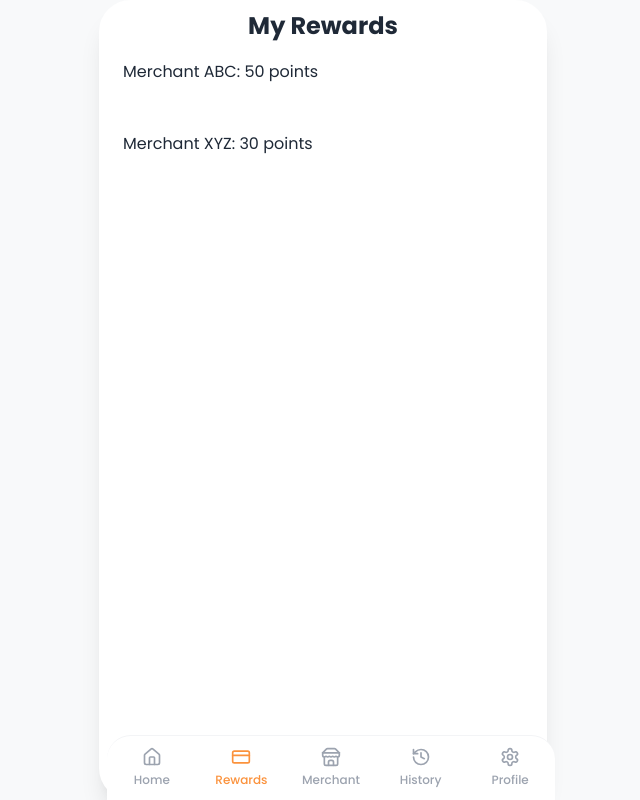
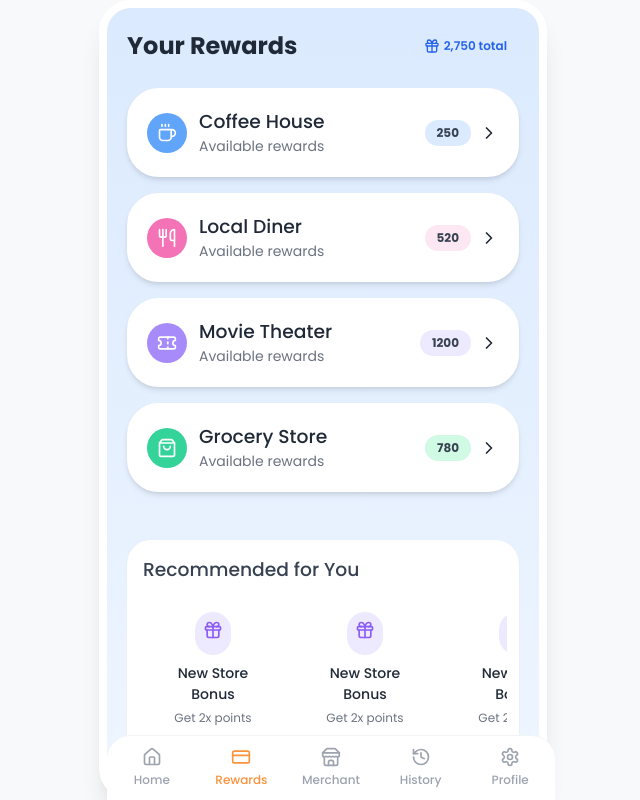
Before and after one commit to IMPAYQ/ui-impayq, a Next.js app: page /rewards in a window 1280 px wide. Shown: the whole page, without its empty margins (317-957 px from the left). Built offline with nearby package versions, Linux system fonts and the light colour scheme.

Commit message:
Rewards Page Implement

```diff
--- a/src/app/rewards/page.tsx
+++ b/src/app/rewards/page.tsx
@@ -1,19 +1,91 @@
-export default function Rewards() {
-    const dummyRewards = [
-      { id: 1, store: "Merchant ABC", points: "50" },
-      { id: 2, store: "Merchant XYZ", points: "30" }
-    ];
+import { Gift, ShoppingBag, Coffee, Utensils, Ticket, ChevronRight } from "lucide-react"
+import Link from "next/link"
 
-    return (
-      <div className="max-w-2xl mx-auto p-8 bg-white rounded-lg shadow-md mt-16">
-        <h2 className="text-2xl font-bold text-sage-green text-center">My Rewards</h2>
-        <ul className="mt-6 space-y-4">
-          {dummyRewards.map((reward) => (
-            <li key={reward.id} className="p-4 border border-gray-200 rounded">
-              <p>{reward.store}: {reward.points} points</p>
-            </li>
+// Mock data for rewards
+const rewards = [
+  {
+    id: "1",
+    merchant: "Coffee House",
+    points: 250,
+    icon: Coffee,
+    color: "icon-blue",
+    bgColor: "badge-blue",
+  },
+  {
+    id: "2",
+    merchant: "Local Diner",
+    points: 520,
+    icon: Utensils,
+    color: "icon-pink",
+    bgColor: "badge-pink",
+  },
+  {
+    id: "3",
+    merchant: "Movie Theater",
+    points: 1200,
+    icon: Ticket,
+    color: "icon-purple",
+    bgColor: "badge-purple",
+  },
+  {
+    id: "4",
+    merchant: "Grocery Store",
+    points: 780,
+    icon: ShoppingBag,
+    color: "icon-green",
+    bgColor: "badge-green",
+  },
+]
+
+export default function RewardsPage() {
+  return (
+    <div className="page-container page-blue">
+      <div className="page-header">
+        <h1 className="page-title">Your Rewards</h1>
+        <div className="badge badge-blue">
+          <Gift size={16} className="mr-1" />
+          <span className="font-semibold">2,750 total</span>
+        </div>
+      </div>
+
+      <div className="space-y-4">
+        {rewards.map((reward) => (
+          <Link key={reward.id} href={`/rewards/${reward.id}`}>
+            <div className="card">
+              <div className="card-content flex items-center">
+                <div className={`icon-container ${reward.color}`}>
+                  <reward.icon size={20} />
+                </div>
+                <div className="flex-1">
+                  <h3 className="font-medium">{reward.merchant}</h3>
+                  <p className="text-sm text-gray-500">Available rewards</p>
+                </div>
+                <div className="flex items-center">
+                  <div className={`badge ${reward.bgColor} mr-2`}>
+                    <span className="font-bold text-gray-700">{reward.points}</span>
+                  </div>
+                  <ChevronRight size={20} className="text-gray-400" />
+                </div>
+              </div>
+            </div>
+          </Link>
+        ))}
+      </div>
+
+      <div className="activity-container mt-8">
+        <h3 className="font-medium mb-4 text-gray-700">Recommended for You</h3>
+        <div className="scroll-container">
+          {[...Array(3)].map((_, i) => (
+            <div key={i} className="scroll-item">
+              <div className="icon-bg-purple p-2 rounded-full mb-2">
+                <Gift size={20} />
+              </div>
+              <p className="text-sm font-medium text-center">New Store Bonus</p>
+              <p className="text-xs text-gray-500 text-center mt-1">Get 2x points</p>
+            </div>
           ))}
-        </ul>
+        </div>
       </div>
-    );
-  }
+    </div>
+  )
+}
```
Also changed, not shown: src/app/rewards/[id]/page.tsx (added, +118 -0 lines).
